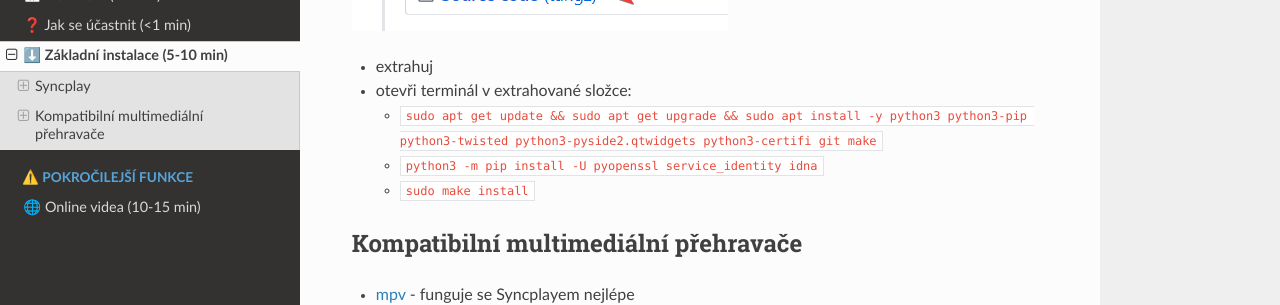
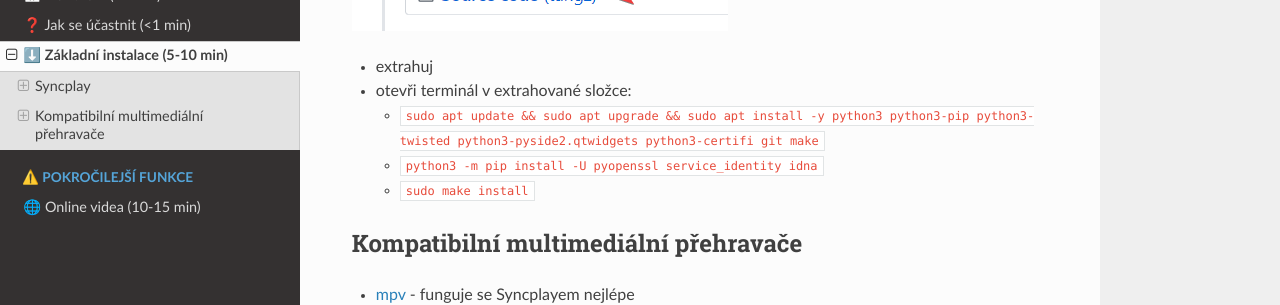
Before and after one commit to Johnystar/CocoaGang-help, an MkDocs documentation site: the page built from docs/instalace-zaklad.md, in a window 1280 px wide and 900 px high, scrolled down 882 px. Shown: the part 198-503 px from the top of the window. Built offline with MkDocs 1.6.1, drawn with Linux system fonts in a browser that asks for light colours; nearby versions of some CDN libraries.

Commit message:
correction

```diff
--- a/docs/instalace-zaklad.md
+++ b/docs/instalace-zaklad.md
@@ -23,7 +23,7 @@
 
 - extrahuj
 - otevři terminál v extrahované složce:
-	- ``sudo apt get update && sudo apt get upgrade && sudo apt install -y python3 python3-pip python3-twisted python3-pyside2.qtwidgets python3-certifi git make``
+	- ``sudo apt update && sudo apt upgrade && sudo apt install -y python3 python3-pip python3-twisted python3-pyside2.qtwidgets python3-certifi git make``
 	- ``python3 -m pip install -U pyopenssl service_identity idna``
 	- ``sudo make install``
 
```
Also changed, not shown: site/index.html, site/instalace-zaklad/index.html, site/search/search_index.json, site/sitemap.xml, 1 other file.
